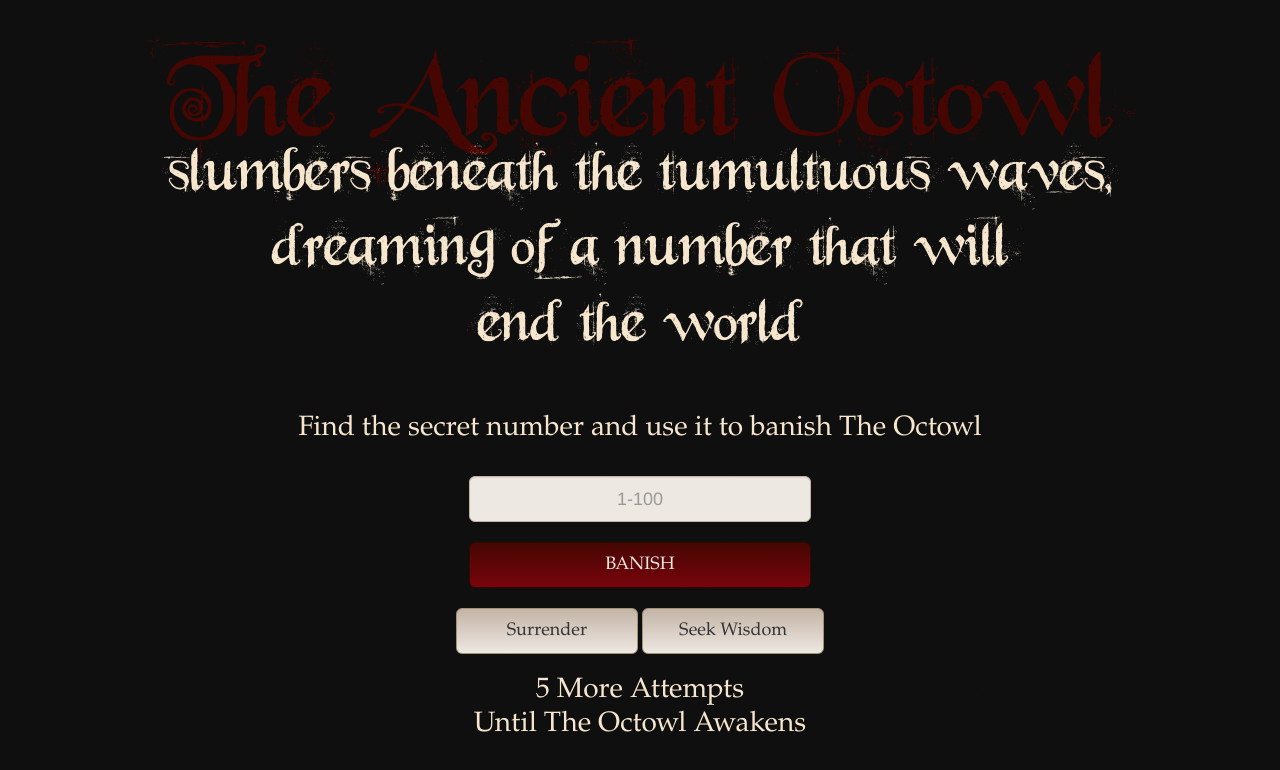
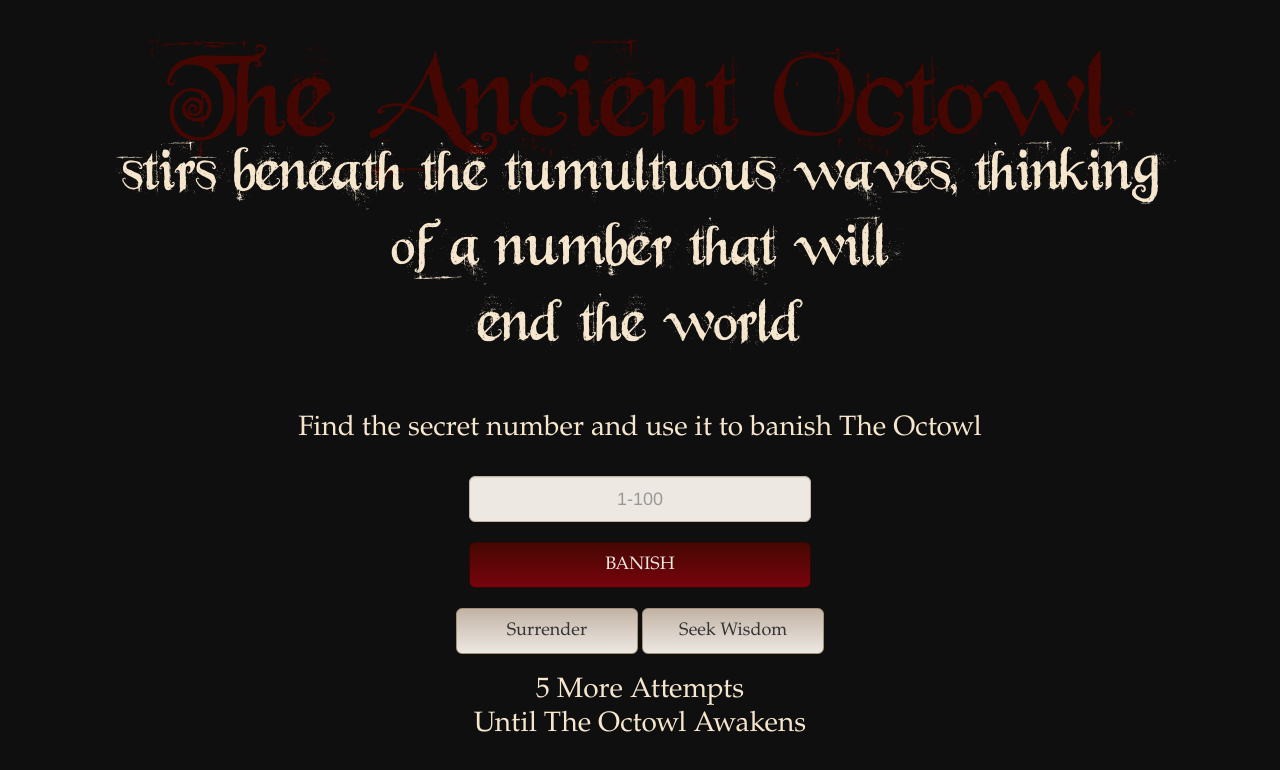
Before and after one commit to Octowl/guessing-game, a plain HTML site: page index.html in a window 1280 px wide. Drawn offline with nearby package versions, Linux system fonts and the light colour scheme.

Commit message:
Adjust heading content

```diff
--- a/index.html
+++ b/index.html
@@ -11,7 +11,7 @@
   </head>
   <body class="container">
     <div class="content">
-      <h1>The Ancient Octowl<br />slumbers beneath the tumultuous waves, dreaming of a number that will<br />end the world</h1>
+      <h1>The Ancient Octowl<br />stirs beneath the tumultuous waves, thinking of a number that will<br />end the world</h1>
       <h2>Find the secret number and use it to banish The Octowl</h2>
       <h2 id="mockery"></h2>
       <div class="guess-controls row">
```
